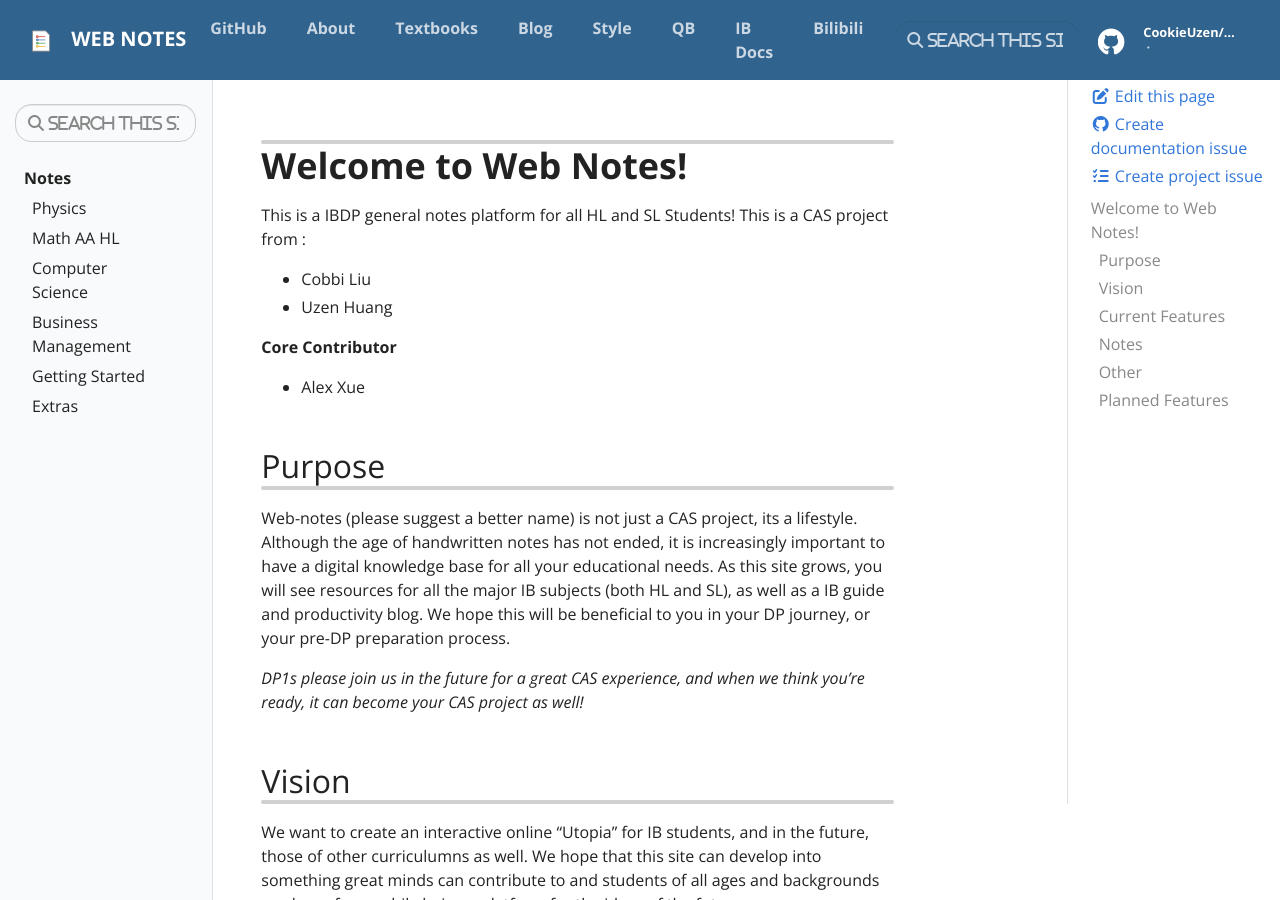
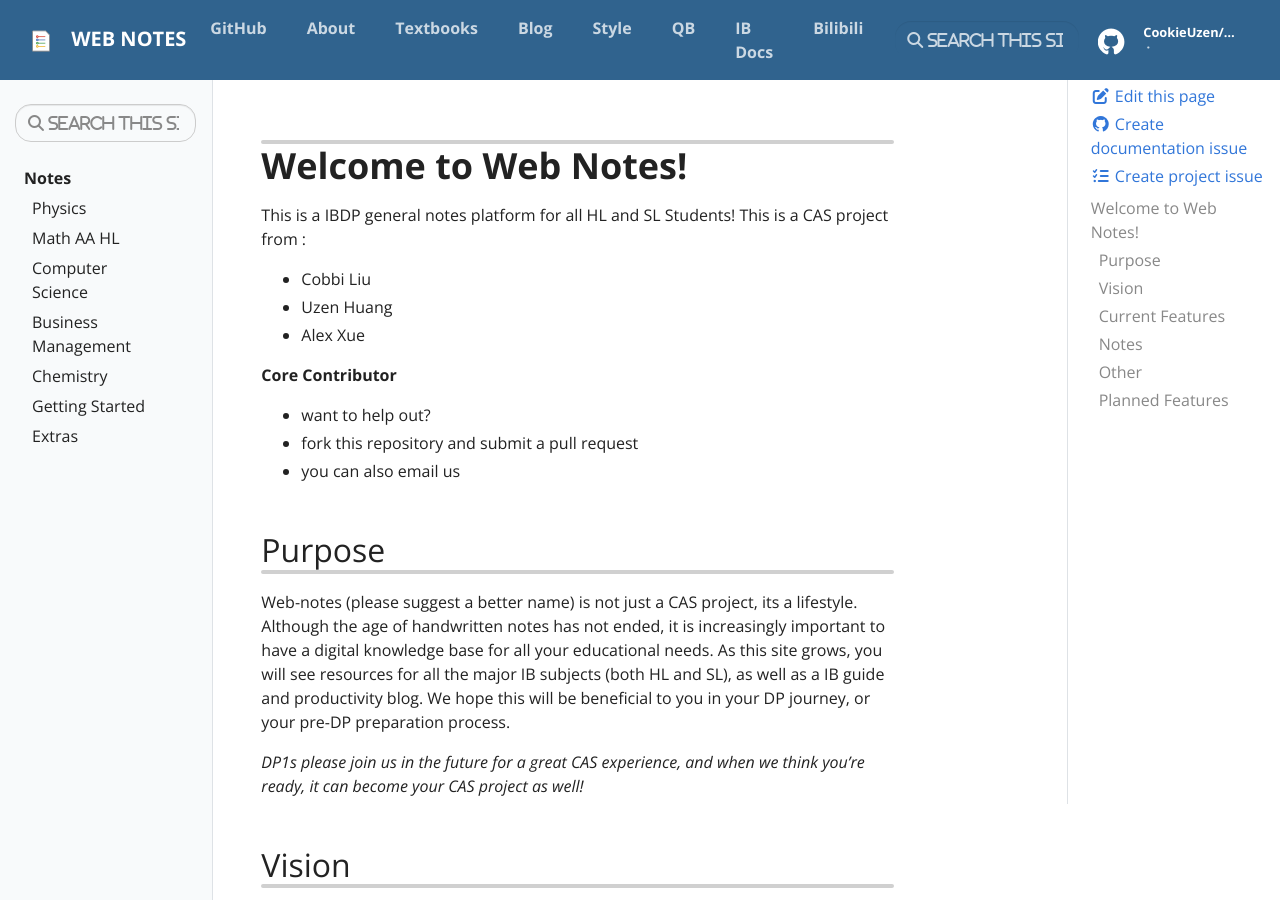
Before and after one commit to CookieUzen/web-notes, a Jekyll site: the page built from pages/index.md, in a window 1280 px wide and 900 px high. Built offline with Jekyll 4.4.1, drawn with Linux system fonts in a browser that asks for light colours; nearby versions of some CDN libraries; library files that are not in the unit come from our copies; comment, search, counter and statistics services are not loaded.

```diff
--- a/_data/toc.yml
+++ b/_data/toc.yml
@@ -59,6 +59,8 @@
           url: "docs/bm/unit 3"
         - title: Marketing
           url: "docs/bm/unit 4"
+    - title: "Chemistry"
+      url: "docs/chem"
     - title: "Getting Started"
       url: "docs/getting-started"
       children:
--- a/pages/index.md
+++ b/pages/index.md
@@ -10,9 +10,12 @@ This is a IBDP general notes platform for all HL and SL Students! This is a CAS
 
 - Cobbi Liu
 - Uzen Huang
+- Alex Xue
 
 **Core Contributor**
-- Alex Xue
+- want to help out?
+- fork this repository and submit a pull request
+- you can also email us
 
 ## Purpose
 
```
Also changed, not shown: _docs/chem/index.md (added, +8 -0 lines), 1 other file.
